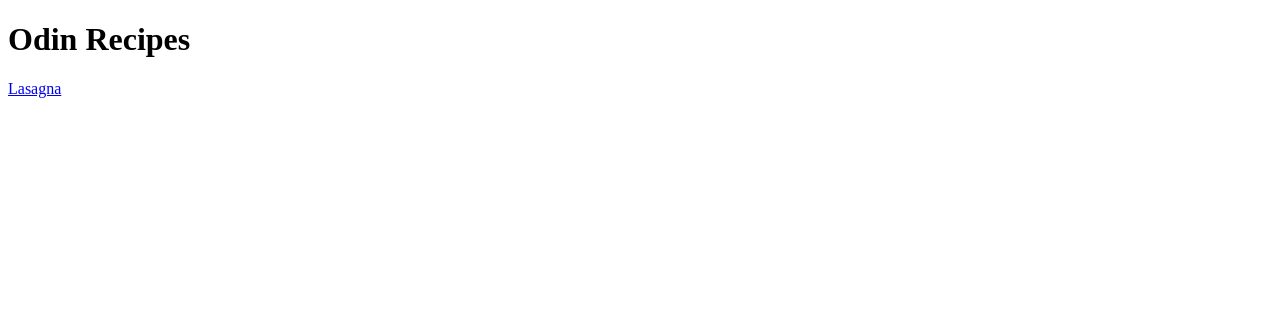
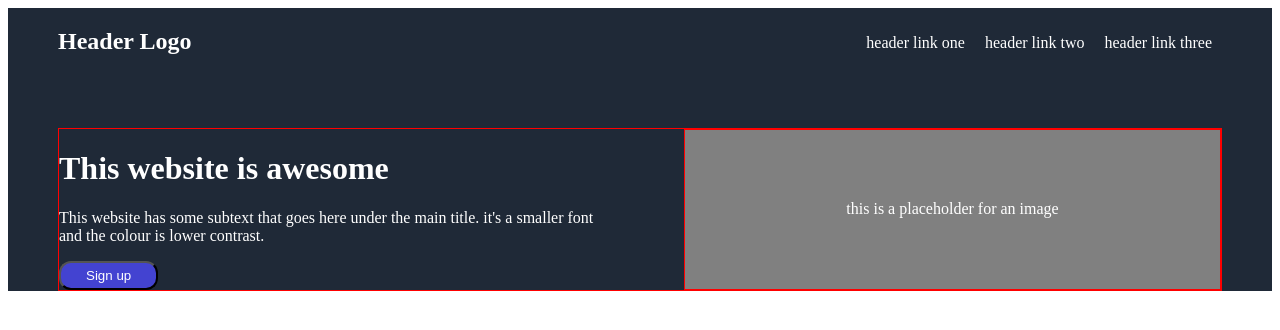
Before and after one commit to harisaif/odin-recipes, a plain HTML site: page index.html in a window 1280 px wide. Drawn offline with Linux system fonts and the light colour scheme.

Commit message:
added the hero section

```diff
--- a/index.html
+++ b/index.html
@@ -7,8 +7,32 @@
     <title>The Odin Project</title>
 </head>
 <body>
-    <h1>Odin Recipes</h1>
-    <a href="recipies/lasagna.html">Lasagna</a>
+  <div class="container">
+
+    <div class="nav">
+      <h2>Header Logo</h2>
+
+      <div class="links">
+        <p>header link one</p>
+        <p>header link two</p>
+        <p>header link three</p>
+      </div>
+    </div> <!--end nav-->
+
+    <div class="hero">
+      <div class="tag">
+        <h1>This website is awesome</h1>
+        <p>This website has some subtext that goes here under the main title. it's a smaller font and the colour is lower contrast.</p>
+        <button>Sign up</button>
+      </div>
+      <div class="image">
+        <p>this is a placeholder for an image</p>
+      </div>
+    </div> <!--end hero-->
+
+
+  </div> <!-- End content -->
+
 
 
 </body>
--- a/styles.css
+++ b/styles.css
@@ -1,9 +1,49 @@
-#title{
-    background-color: aquamarine;
+.container{
+    padding: 0 50px;
+    background-color:#1F2937;
+
 }
 
+.nav{
+    display: flex;
+    justify-content: space-between;
+    color: white;
+}
 
-.ancestor .contents {
-    /* some declarations */
-    color: red;
-  }
+.links{
+    display: flex;
+    justify-content: space-between;
+}
+.links p{
+    padding: 10px;
+}
+
+.hero{
+    display: flex;
+    justify-content: space-between;
+    color: white;
+    border: 1px solid red;
+    margin-top: 50px;
+    margin-bottom: 50px;
+
+}
+.tag{
+    flex: 1;
+    padding-right: 90px;
+}
+.tag button{
+    background-color: rgb(67, 67, 209);
+    color: white;
+    padding: 5px 25px;
+    border-radius: 12px;
+}
+
+.image{
+    flex: 1;
+    border: 1px solid red;
+    display: flex;
+    justify-content: center;
+    align-items: center;
+    background-color: gray;
+
+}
```
